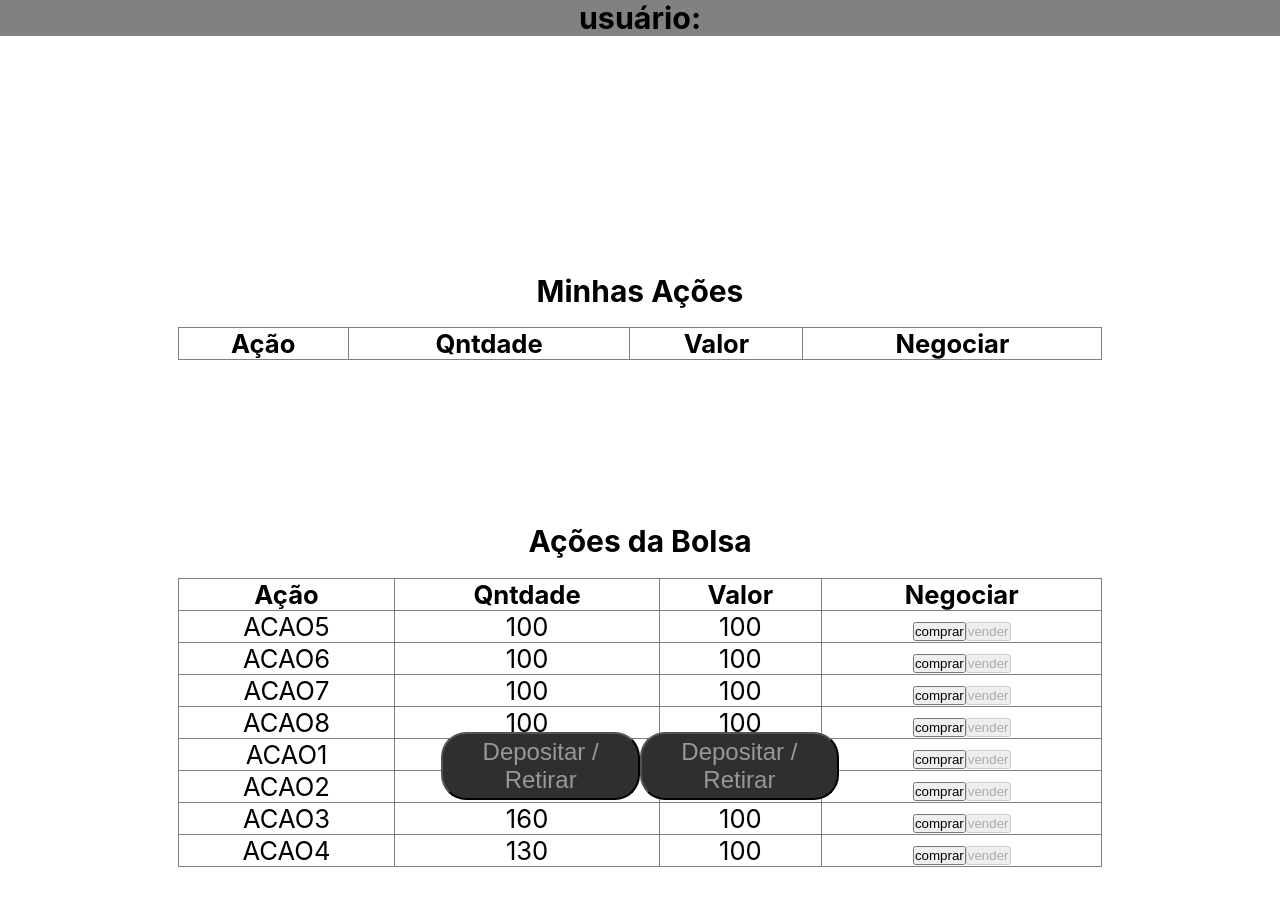
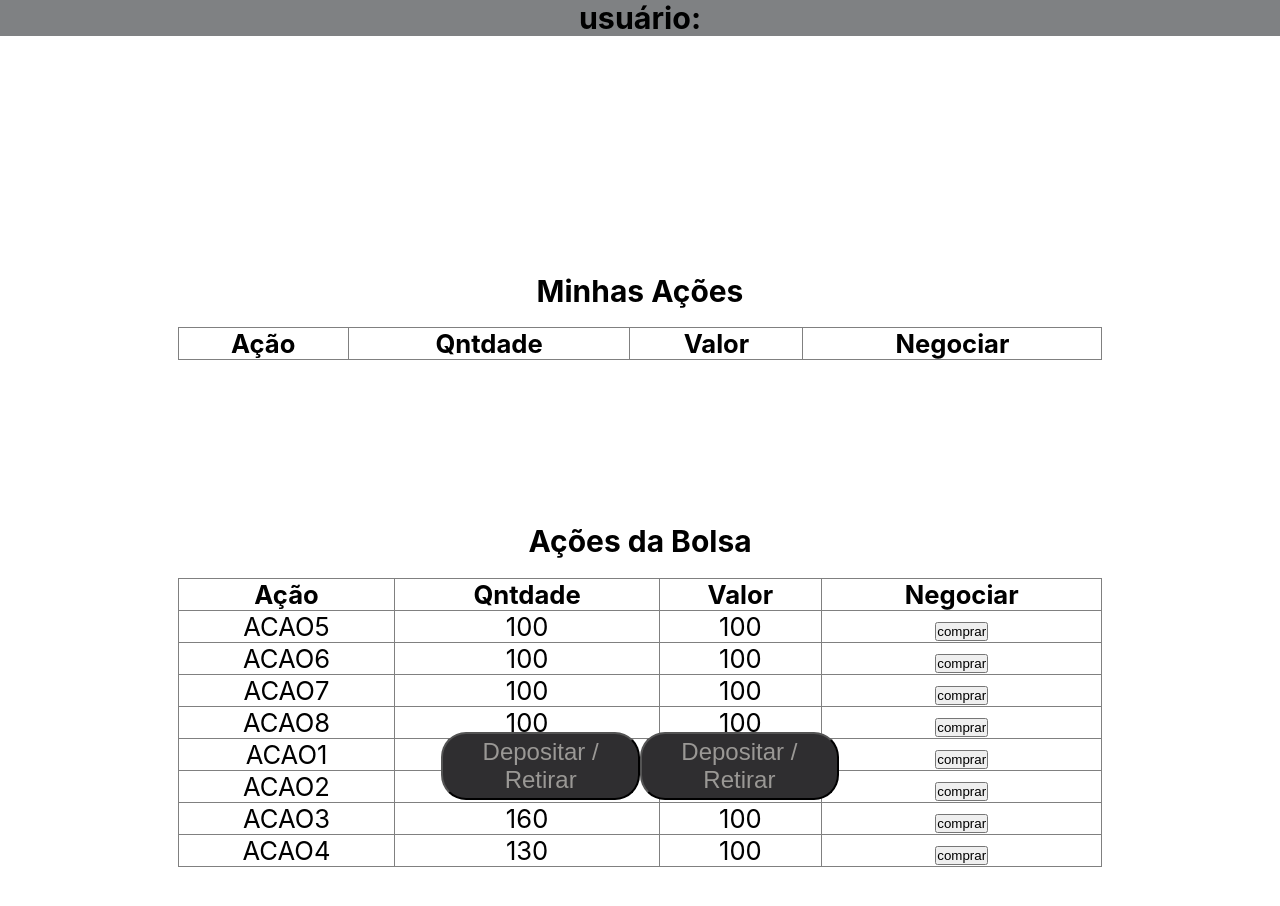
Before and after one commit to onyrius/XP-desafio-Frontend, a React (Create React App) app: page /inicio in a window 1280 px wide. Shown: the top 906 px of the page. Built offline with nearby package versions, Linux system fonts and the light colour scheme.

Commit message:
refactor: :recycle: deleta partes não utilizadas  do código do componente BolsaAcoes

```diff
--- a/src/components/BolsaAcoes.js
+++ b/src/components/BolsaAcoes.js
@@ -7,22 +7,16 @@ import { setBuyData } from '../redux/reducers/buySlice';
 import { bolsa } from '../simulacros';
 
 function BolsaAcoes() {
-//  const selector = useSelector((state) => console.log(state));
-
   const navigate = useNavigate();
-  const acoesCliente = useSelector(({ usersData }) => usersData.usuarios);
+  const acoesBolsa = useSelector(({ assets }) => assets.ativos);
   const dispatch = useDispatch();
 
-  const vender = ({ target: { id, value } }) => {
-    navigate('/comercio');
-    console.log(id, value);
-  };
   const comprar = ({ target: { id } }) => {
-    const ativoParaComprar = acoesCliente.find((acao) => acao.id === +id);
+    const ativoParaComprar = acoesBolsa.find((acao) => acao.id === +id);
     dispatch(setBuyData(ativoParaComprar));
     navigate('/comercio');
-    // console.log('ATIVO MINHA ACOES', ativoParaComprar);
   };
+
   return (
     <div className="minhas-acoes">
       <h3 className="minhas-acoes-header">Ações da Bolsa</h3>
@@ -51,14 +45,6 @@ function BolsaAcoes() {
                     className=""
                     value="comprar"
                   />
-                  <input
-                    type="button"
-                    id={acao.id}
-                    onClick={vender}
-                    className=""
-                    value="vender"
-                    disabled
-                  />
                 </td>
               </tr>
             ))
```
